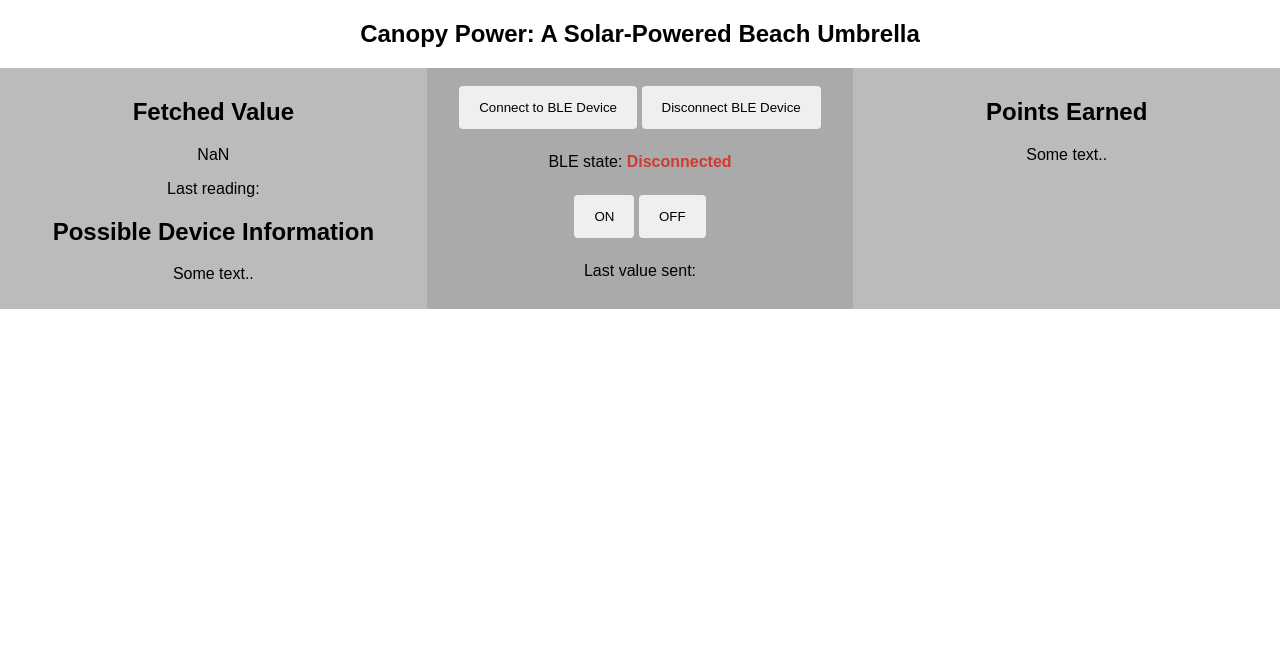
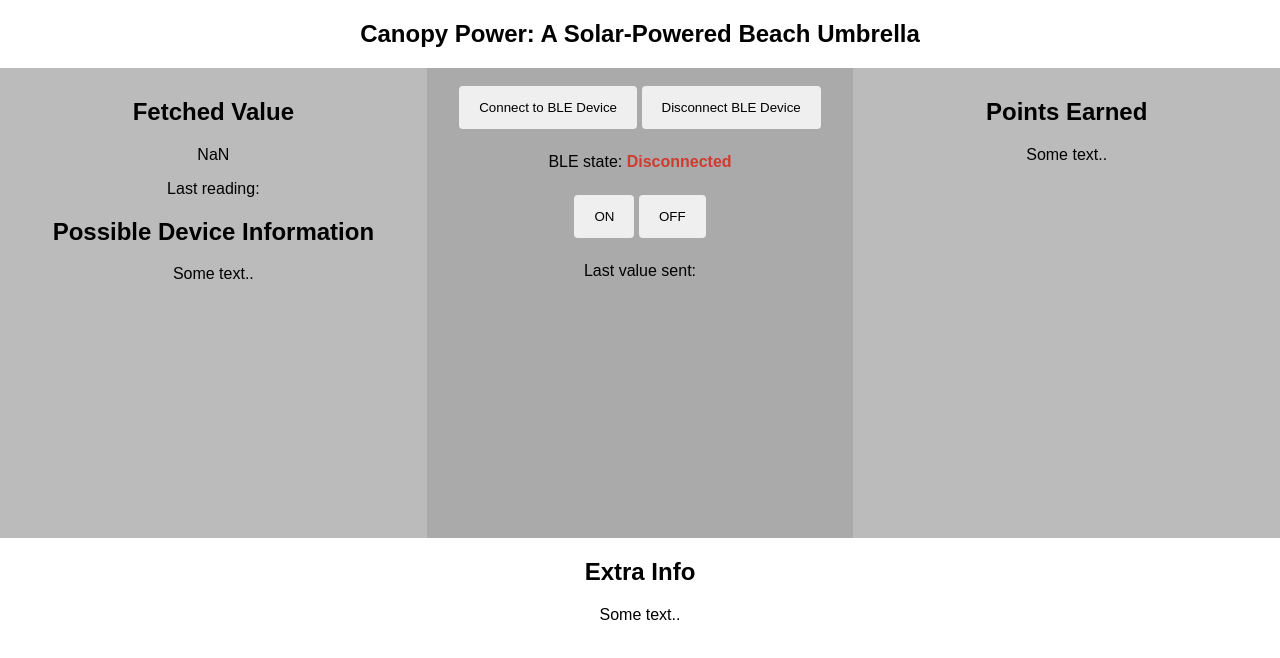
Before and after one commit to arj916/CapstoneProjectWeb, a plain HTML site: page index.html in a window 1280 px wide. Drawn offline with Linux system fonts and the light colour scheme.

Commit message:
adding another section and min height

```diff
--- a/index.html
+++ b/index.html
@@ -34,6 +34,10 @@
     <h2>Points Earned</h2>
         <p>Some text..</p>
   </div>
+</div>
+<div>
+    <h2>Extra Info</h2>
+        <p>Some text..</p>
 </div>
 </body>
 <script>
--- a/style.css
+++ b/style.css
@@ -68,6 +68,8 @@ button {
     width: 33.33%;
     padding: 10px;
     border: white;
+    height: 100%;
+    min-height: 450px
 }
 
 
```
